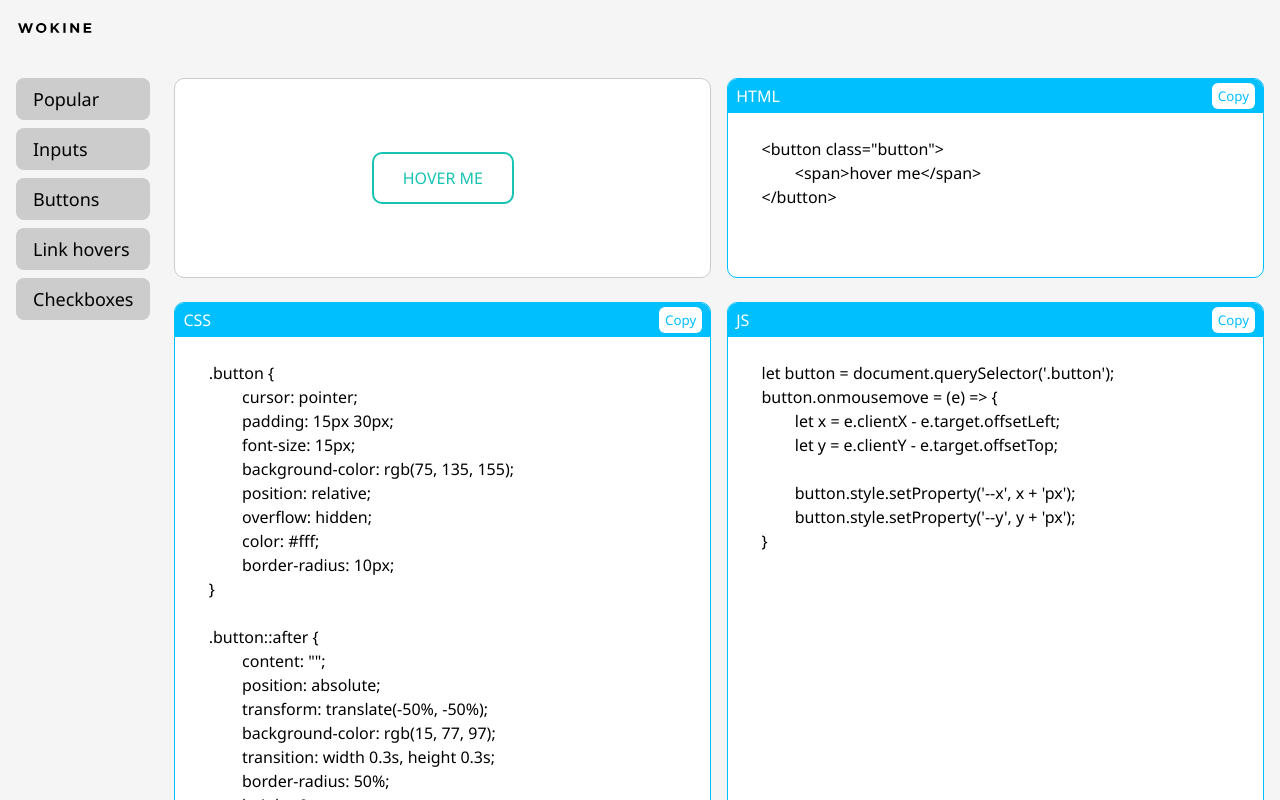
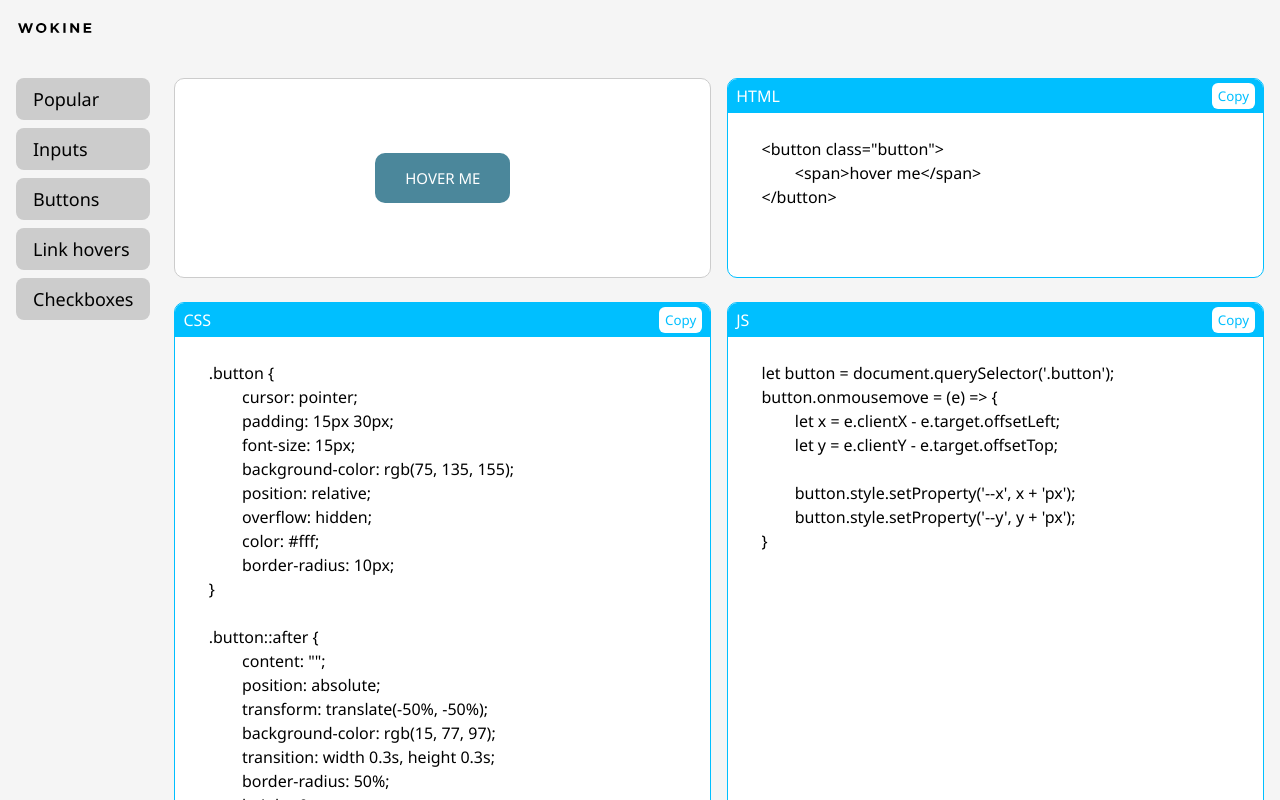
Before and after one commit to billiewillie/ui-project, a Next.js app: page /buttons/button2 in a window 1280 px wide. Shown: the top 800 px of the page. Built offline with nearby package versions, Linux system fonts and the light colour scheme.

Commit message:
edited cdd

```diff
--- a/pages/buttons/button2/index.jsx
+++ b/pages/buttons/button2/index.jsx
@@ -1,4 +1,4 @@
-import { Button1 } from "../../../content/buttons";
+import { Button2 } from "../../../content/buttons";
 import LayoutElement from "../../../layout/LayoutElement.jsx";
 
 export default function ButtonPage1() {
@@ -85,7 +85,7 @@ export default function ButtonPage1() {
 
 	return (
 		<LayoutElement htmlCode={htmlCode} cssCode={cssCode} jsCode={jsCode} jsxCode={jsxCode}>
-			<Button1 />
+			<Button2 />
 		</LayoutElement>
 	);
 }
--- a/pages/buttons/index.jsx
+++ b/pages/buttons/index.jsx
@@ -1,9 +1,10 @@
-import { Button1 } from "../../content/buttons";
+import { Button1, Button2 } from "../../content/buttons";
 
 export default function ButtonPage() {
 	return (
 		<div className='container'>
 			<Button1 />
+			<Button2 />
 		</div>
 	);
 }
```
